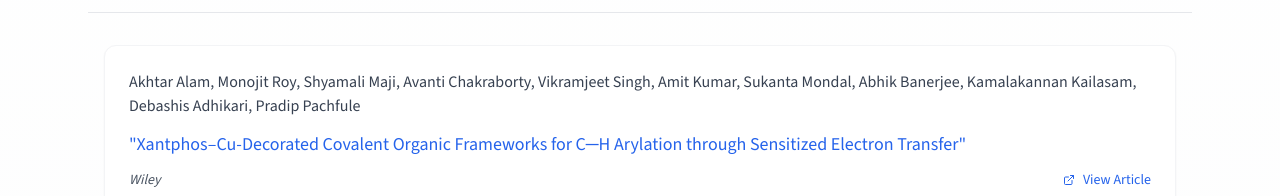
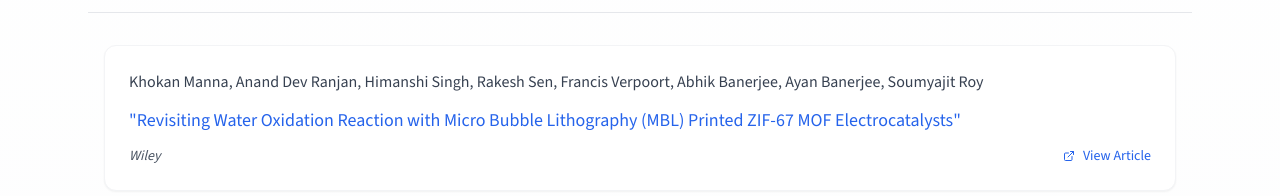
Before and after one commit to amalmmfs/eesl, a Next.js app: page /publications in a window 1280 px wide. Shown: the part 604-800 px from the top of the page. Built offline with nearby package versions, Linux system fonts and the light colour scheme; no server answers.

Commit message:
🔵 other: update publications with authors for water oxidation paper

```diff
--- a/src/app/data/publications.ts
+++ b/src/app/data/publications.ts
@@ -22,6 +22,25 @@ export const processPublications = (
 
 export const publications: Publication[] = [
   {
+    id: 52,
+    title:
+      "Revisiting Water Oxidation Reaction with Micro Bubble Lithography (MBL) Printed ZIF-67 MOF Electrocatalysts",
+    authors: [
+      "Khokan Manna",
+      "Anand Dev Ranjan",
+      "Himanshi Singh",
+      "Rakesh Sen",
+      "Francis Verpoort",
+      "Abhik Banerjee",
+      "Ayan Banerjee",
+      "Soumyajit Roy",
+    ],
+    journal: "Wiley",
+    year: 2025,
+    publicationLink:
+      "https://onlinelibrary.wiley.com/doi/10.1002/smtd.202401627",
+  },
+  {
     id: 51,
     title:
       "Xantphos–Cu-Decorated Covalent Organic Frameworks for C─H Arylation through Sensitized Electron Transfer",
@@ -42,16 +61,6 @@ export const publications: Publication[] = [
     year: 2025,
     publicationLink:
       "https://advanced.onlinelibrary.wiley.com/doi/abs/10.1002/adma.202416100",
-  },
-  {
-    id: 52,
-    title:
-      "Revisiting Water Oxidation Reaction with Micro Bubble Lithography (MBL) Printed ZIF-67 MOF Electrocatalysts",
-    authors: [],
-    journal: "Wiley",
-    year: 2025,
-    publicationLink:
-      "https://onlinelibrary.wiley.com/doi/10.1002/smtd.202401627",
   },
   {
     id: 0,
```
